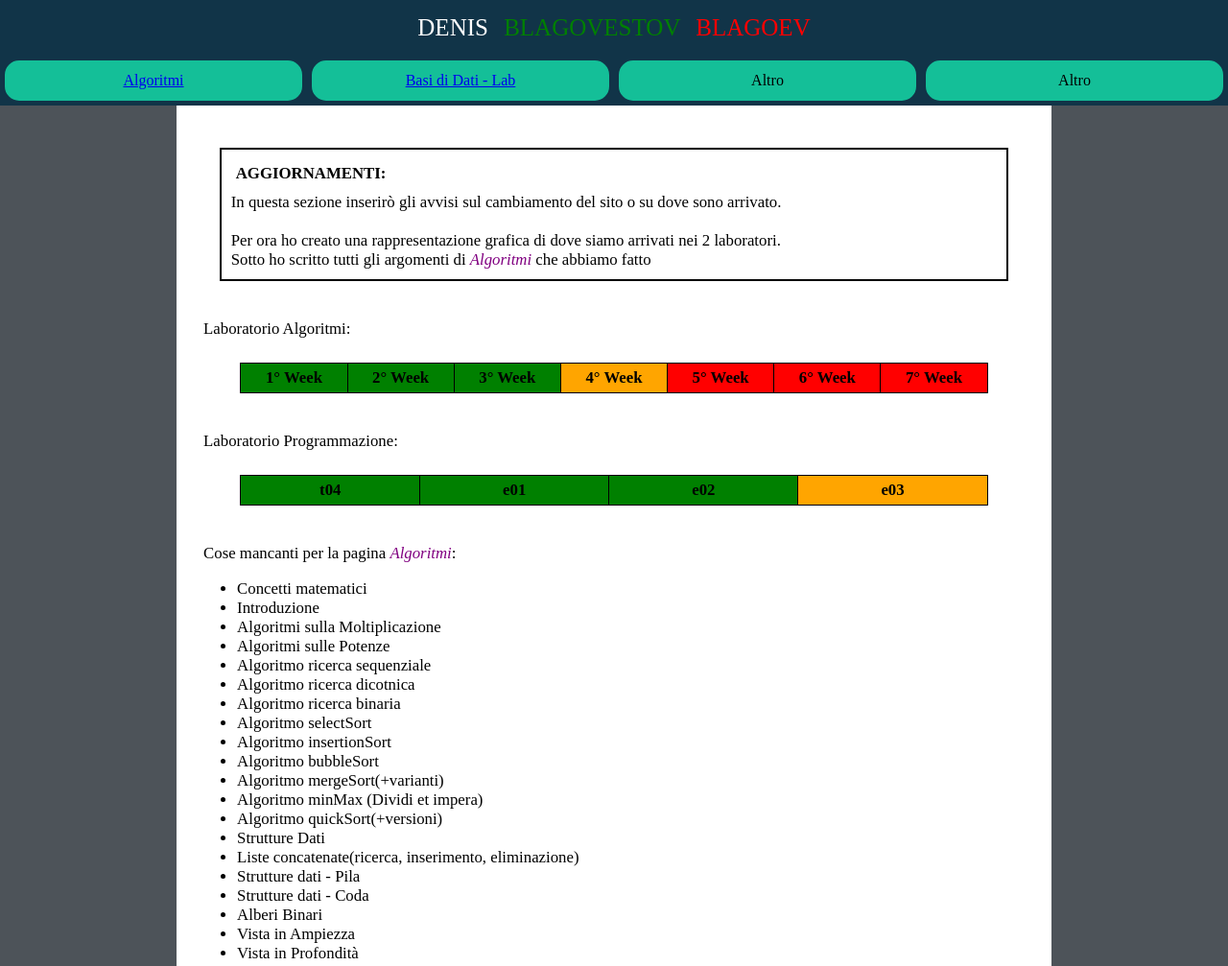
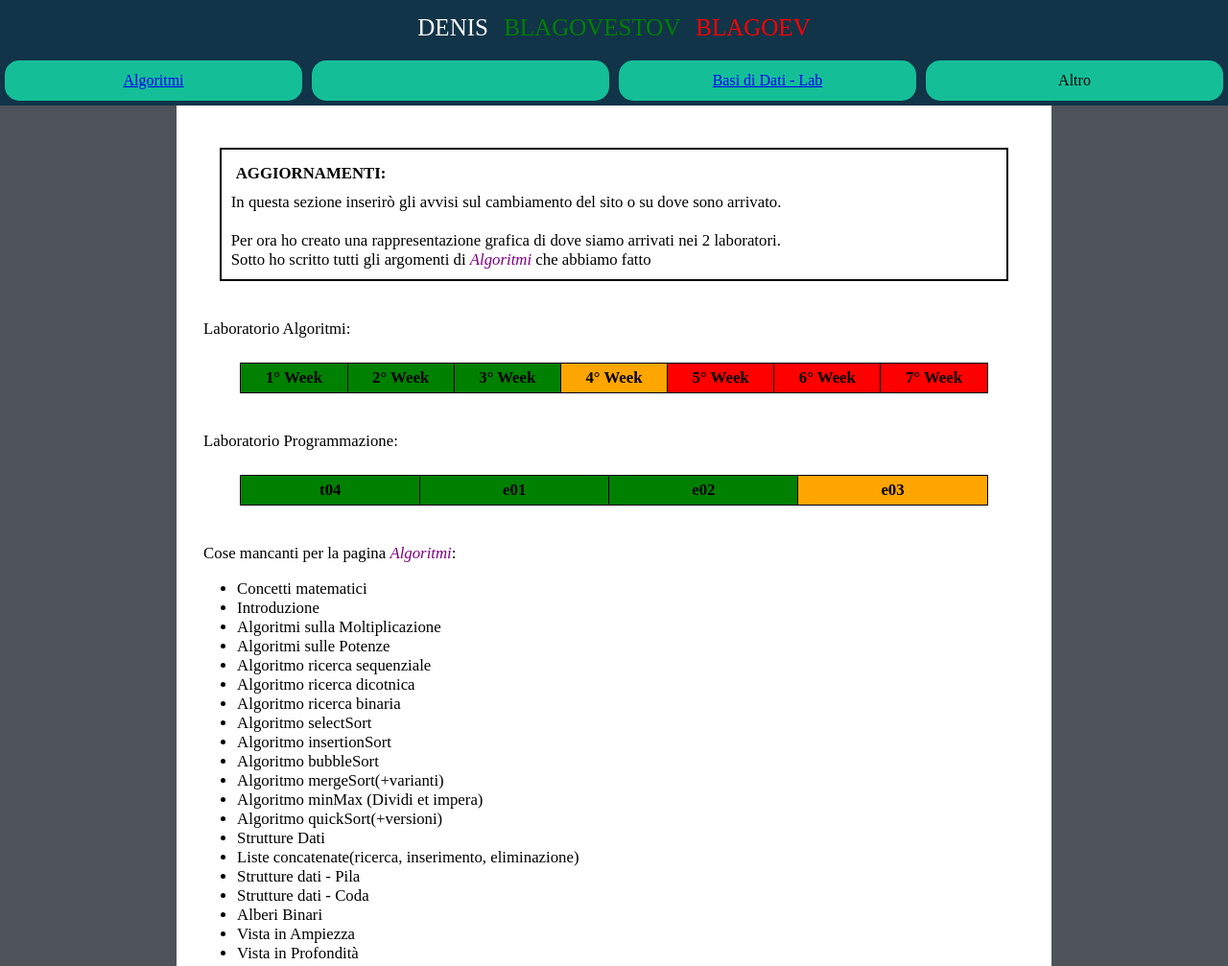
Before and after one commit to Denka18/Denka18.github.io, a plain HTML site: page index.html in a window 1280 px wide. Shown: the top 1007 px of the page at 96% size. Drawn offline with Linux system fonts and the light colour scheme.

Commit message:
Update index.html

```diff
--- a/index.html
+++ b/index.html
@@ -23,10 +23,10 @@
         <a href="https://denisblagoev.github.io/Algoritmi/index.html">Algoritmi</a>
       </nav>
       <nav class="navgeneral">
-        <a href="https://denisblagoev.github.io/BasiDiDati/index.html">Basi di Dati - Lab</a>
+
       </nav>
       <nav class="navgeneral">
-        <a>Altro</a>
+        <a href=".\..\Home\index.html">Basi di Dati - Lab</a>
       </nav>
       <nav class="navgeneral">
         <a>Altro</a>
```
